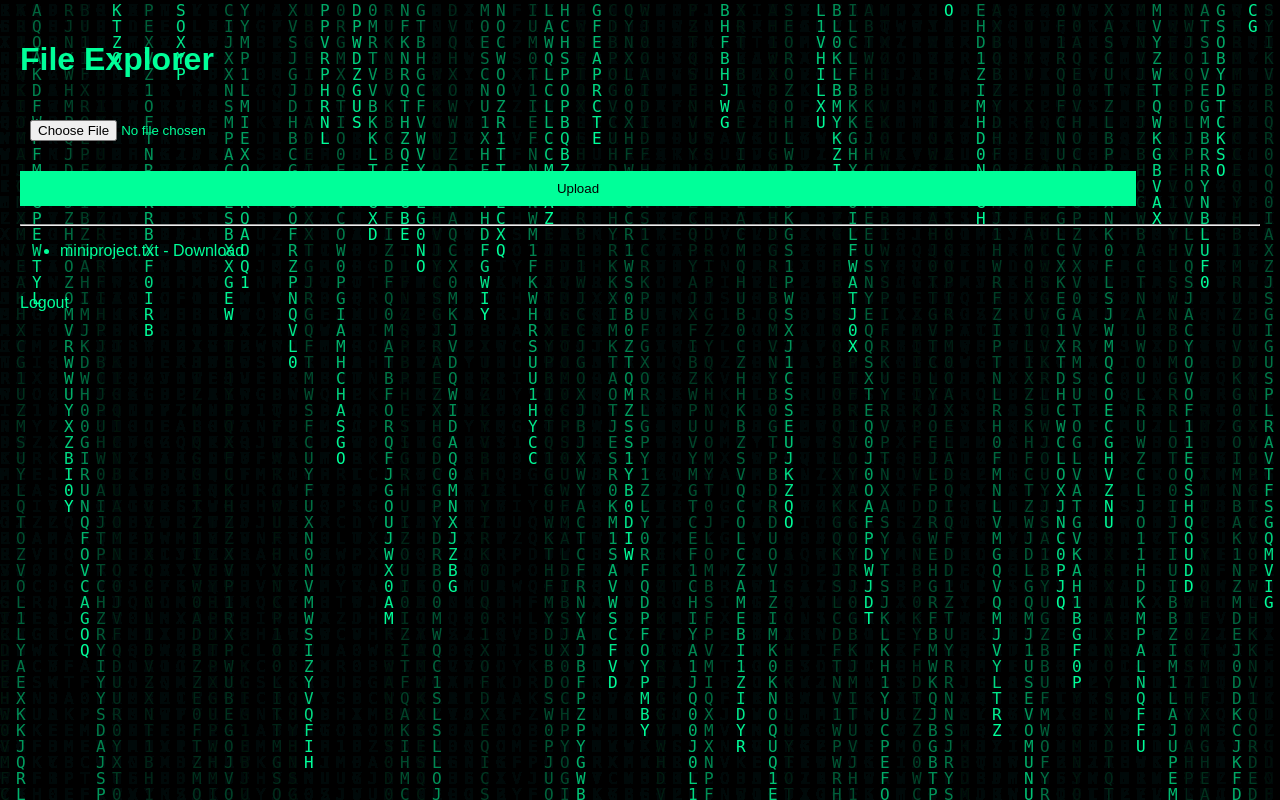
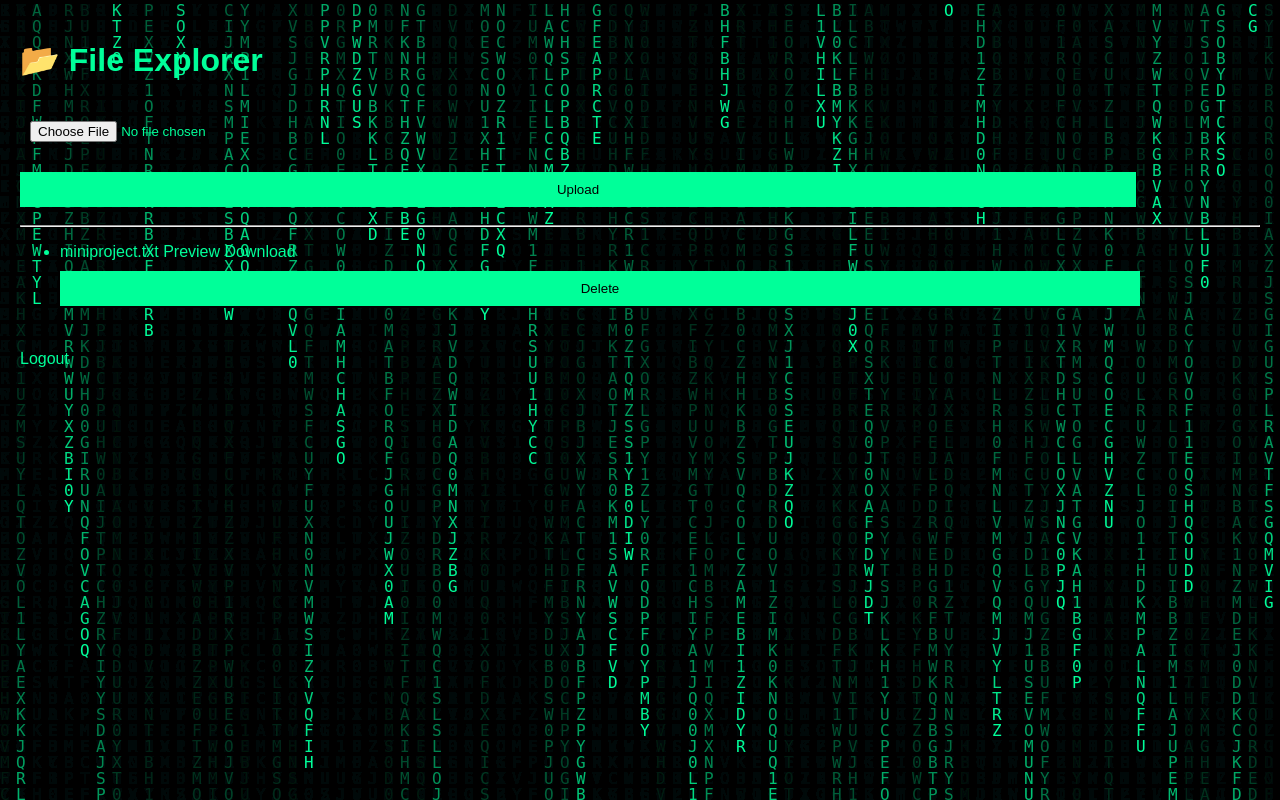
Before and after one commit to Manoj-kumar66/manoj-personal-interface, a Flask app: page /dashboard in a window 1280 px wide. Run offline with Flask 3, Linux system fonts and the light colour scheme; the visitor is signed in with stand-in values (Sample User, id 1).

Commit message:
Enhance dashboard with file preview and delete options

```diff
--- a/templates/dashboard.html
+++ b/templates/dashboard.html
@@ -7,10 +7,10 @@
 <body>
 
 <div class="dashboard">
-    <h1>File Explorer</h1>
+    <h1>📂 File Explorer</h1>
 
     <form method="POST" action="/upload" enctype="multipart/form-data">
-        <input type="file" name="file">
+        <input type="file" name="file" required>
         <button type="submit">Upload</button>
     </form>
 
@@ -18,9 +18,20 @@
 
     <ul>
         {% for file in files %}
-            <li>{{ file }} -
-                <a href="/download/{{ file }}">Download</a>
-            </li>
+        <li>
+            {{ file }}
+
+            <!-- PREVIEW -->
+            <a href="/preview/{{ file }}" target="_blank">Preview</a>
+
+            <!-- DOWNLOAD -->
+            <a href="/download/{{ file }}">Download</a>
+
+            <!-- DELETE -->
+            <form method="POST" action="/delete/{{ file }}" style="display:inline;">
+                <button type="submit">Delete</button>
+            </form>
+        </li>
         {% endfor %}
     </ul>
 
```
